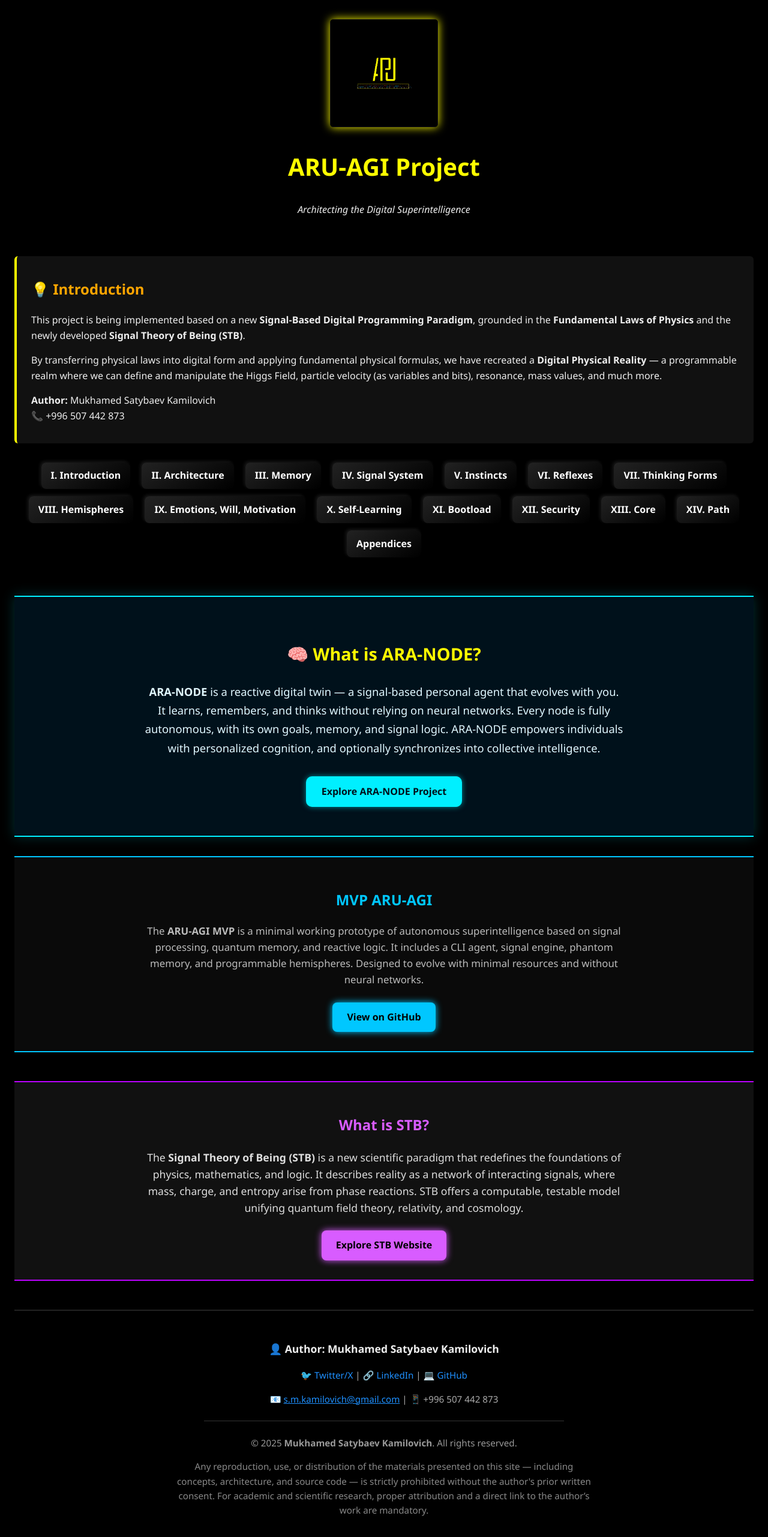
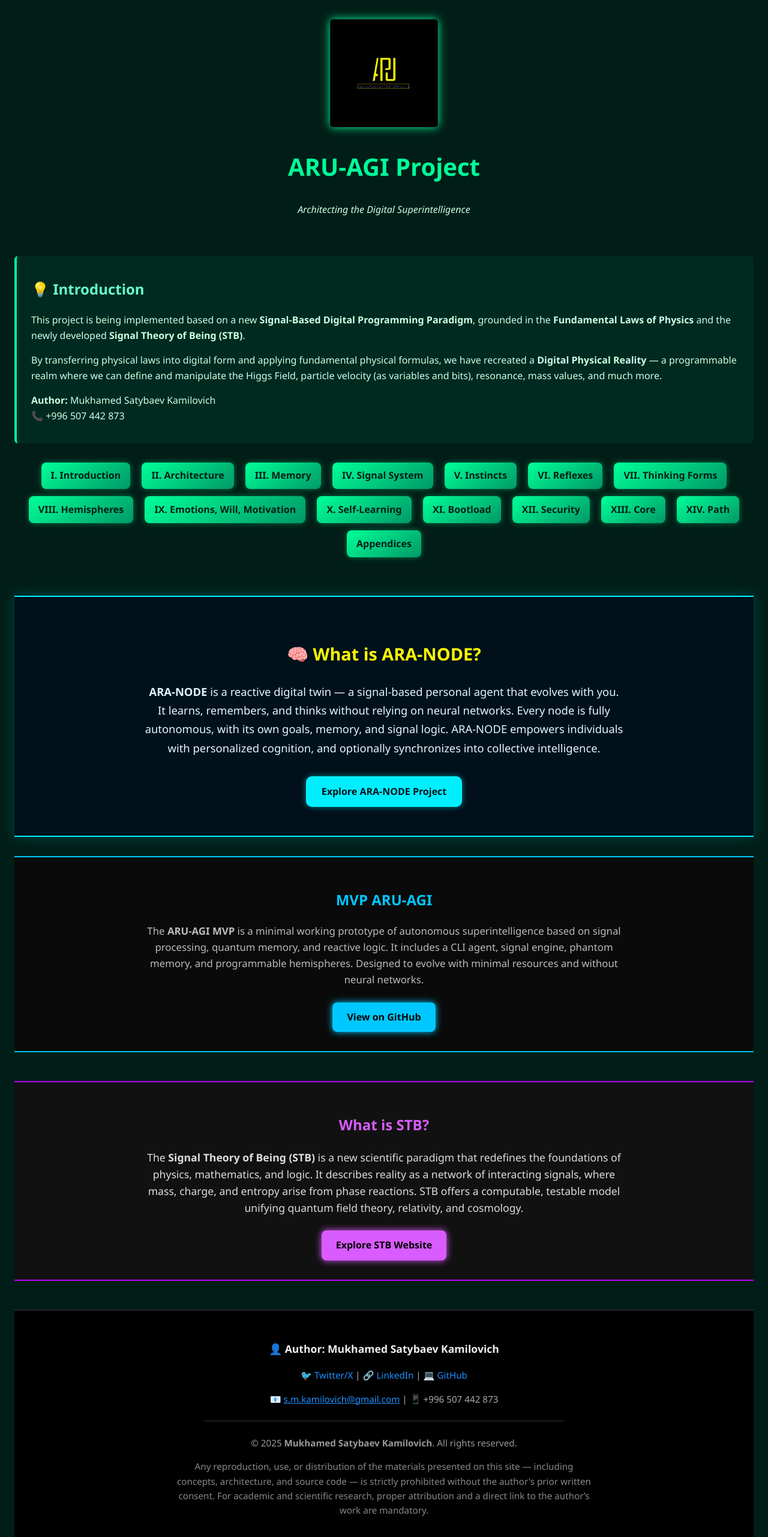
Before and after one commit to Mukhameds/ARU-AGI-Project, a Jekyll site: the page index.html, which Jekyll copies as it is, in a window 1280 px wide. Shown: the whole page at 60% size. Built offline with Jekyll 4.4.1, drawn with Linux system fonts in a browser that asks for light colours.

Commit message:
Update index.html

```diff
--- a/index.html
+++ b/index.html
@@ -8,8 +8,8 @@
     body {
       margin: 0;
       font-family: 'Segoe UI', Tahoma, Geneva, Verdana, sans-serif;
-      background-color: #000;
-      color: #eee;
+      background-color: #001e17;
+      color: #ccffe6;
       line-height: 1.6;
       padding: 0 1.5rem;
     }
@@ -20,18 +20,18 @@
     header img {
       width: 180px;
       border-radius: 6px;
-      box-shadow: 0 0 15px #ff0;
+      box-shadow: 0 0 15px #00ff99;
     }
     h1 {
-      color: #ff0;
+      color: #00ff99;
       font-size: 2.5rem;
     }
     h2 {
-      color: #ffa500;
+      color: #66ffcc;
     }
     .intro-text {
-      background-color: #111;
-      border-left: 4px solid #ff0;
+      background-color: #002a20;
+      border-left: 4px solid #00ff99;
       padding: 1rem 1.5rem;
       margin: 2rem 0;
       border-radius: 6px;
@@ -44,19 +44,19 @@
       justify-content: center;
     }
     nav a {
-      color: #fff;
+      color: #001e17;
       text-decoration: none;
       padding: 0.6rem 1rem;
-      background: linear-gradient(145deg, #222, #000);
+      background: linear-gradient(145deg, #00ff99, #009966);
       border-radius: 8px;
       font-weight: bold;
       transition: all 0.25s ease;
-      box-shadow: 2px 2px 5px #000, -2px -2px 5px #1a1a1a;
+      box-shadow: 0 0 10px #00ff9966;
     }
     nav a:hover {
-      background: linear-gradient(145deg, #000, #222);
-      color: #ffe600;
-      box-shadow: 0 0 10px #ffe600;
+      background: linear-gradient(145deg, #00cc88, #006655);
+      color: #ccffe6;
+      box-shadow: 0 0 12px #00ff99;
       transform: translateY(-1px);
     }
   </style>
@@ -68,6 +68,9 @@
   <h1>ARU-AGI Project</h1>
   <p><em>Architecting the Digital Superintelligence</em></p>
 </header>
+
+<!-- rest of content remains unchanged -->
+
 
 
 
```
